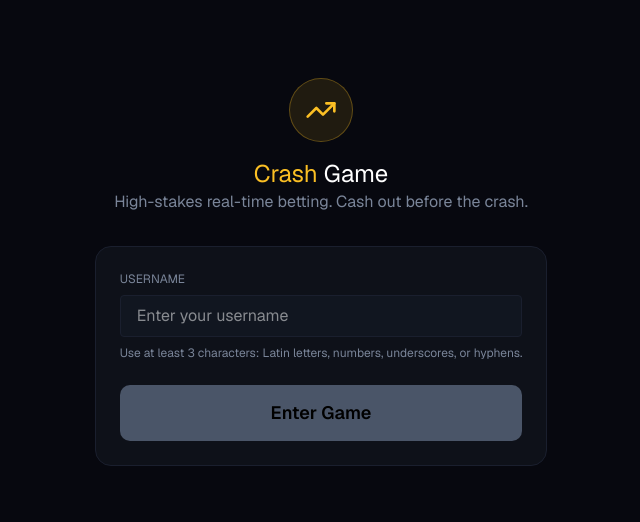
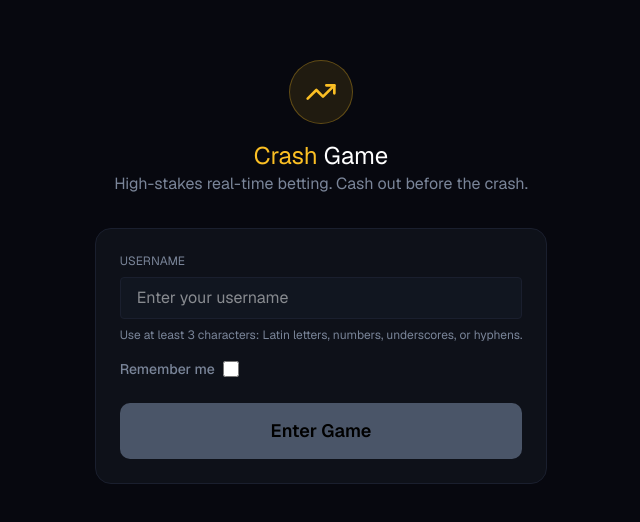
Before and after one commit to Andrii-Yanchuk/Crash-game, a Next.js app: page / in a window 1280 px wide. Shown: the part 128-650 px from the top of the page, without its empty margins (319-959 px from the left). Built offline with nearby package versions, Linux system fonts and the light colour scheme; no server answers.

Commit message:
feat: added remember me functionality to login process

```diff
--- a/src/components/Login.tsx
+++ b/src/components/Login.tsx
@@ -4,7 +4,7 @@ import { LoginForm } from "./login/LoginForm";
 import { LoginHeader } from "./login/LoginHeader";
 
 type LoginProps = {
-  onLogin: (username: string) => void;
+  onLogin: (username: string, rememberMe: boolean) => void;
 };
 
 export function Login({ onLogin }: LoginProps) {
--- a/src/components/login/LoginForm.tsx
+++ b/src/components/login/LoginForm.tsx
@@ -4,13 +4,15 @@ import { useLoginForm } from "@/hooks/useLoginForm";
 import { USERNAME_REQUIREMENTS } from "@/lib/username";
 
 type LoginFormProps = {
-  onLogin: (username: string) => void;
+  onLogin: (username: string, rememberMe: boolean) => void;
 };
 
 export function LoginForm({ onLogin }: LoginFormProps) {
   const {
     handleSubmit,
     isSubmitDisabled,
+    rememberMe,
+    setRememberMe,
     setUsername,
     shouldShowUsernameError,
     username,
@@ -23,7 +25,7 @@ export function LoginForm({ onLogin }: LoginFormProps) {
     >
       <label
         htmlFor="username"
-        className="text-[#7A8599] uppercase text-xs mb-2"
+        className="text-[#7A8599] uppercase text-xs mb-2 w-fit"
       >
         username
       </label>
@@ -38,9 +40,22 @@ export function LoginForm({ onLogin }: LoginFormProps) {
         autoComplete="username"
         className="bg-[#111620] border border-[#1A1F2E] text-white px-4 py-2 mb-2 rounded focus:outline-none focus:ring-2 focus:ring-[#FBBF24] transition"
       />
-      <span id="username-requirements" className="text-[#7A8599] text-xs mb-6">
+      <span id="username-requirements" className="text-[#7A8599] text-xs mb-4">
         {USERNAME_REQUIREMENTS}
       </span>
+
+      <div className="mb-6 flex items-center gap-2 text-sm font-medium text-[#7A8599]">
+        <label htmlFor="remember-me">Remember me</label>
+        <input
+          id="remember-me"
+          type="checkbox"
+          aria-label="Remember me"
+          checked={rememberMe}
+          onChange={(event) => setRememberMe(event.target.checked)}
+          className="size-4 accent-[#FBBF24] cursor-pointer"
+        />
+      </div>
+
       <button
         type="submit"
         disabled={isSubmitDisabled}
--- a/src/hooks/useAuth.ts
+++ b/src/hooks/useAuth.ts
@@ -5,7 +5,9 @@ const USERNAME_STORAGE_KEY = "crash-game-username";
 const USERNAME_CHANGE_EVENT = "crash-game-username-change";
 
 function getStoredUsername() {
-  const username = sessionStorage.getItem(USERNAME_STORAGE_KEY);
+  const username =
+    localStorage.getItem(USERNAME_STORAGE_KEY) ??
+    sessionStorage.getItem(USERNAME_STORAGE_KEY);
 
   if (!username || !isValidUsername(username)) {
     return null;
@@ -33,19 +35,28 @@ export function useAuth() {
     getServerUsername,
   );
 
-  function login(nextUsername: string) {
+  function login(nextUsername: string, rememberMe: boolean) {
     const username = nextUsername.trim();
 
     if (!isValidUsername(username)) {
       return;
     }
 
-    sessionStorage.setItem(USERNAME_STORAGE_KEY, username);
+    sessionStorage.removeItem(USERNAME_STORAGE_KEY);
+    localStorage.removeItem(USERNAME_STORAGE_KEY);
+
+    if (rememberMe) {
+      localStorage.setItem(USERNAME_STORAGE_KEY, username);
+    } else {
+      sessionStorage.setItem(USERNAME_STORAGE_KEY, username);
+    }
+
     window.dispatchEvent(new Event(USERNAME_CHANGE_EVENT));
   }
 
   function logout() {
     sessionStorage.removeItem(USERNAME_STORAGE_KEY);
+    localStorage.removeItem(USERNAME_STORAGE_KEY);
     window.dispatchEvent(new Event(USERNAME_CHANGE_EVENT));
   }
 
--- a/src/hooks/useLoginForm.ts
+++ b/src/hooks/useLoginForm.ts
@@ -3,11 +3,12 @@ import type { FormEvent } from "react";
 import { useState } from "react";
 
 type UseLoginFormInput = {
-  onLogin: (username: string) => void;
+  onLogin: (username: string, rememberMe: boolean) => void;
 };
 
 export function useLoginForm({ onLogin }: UseLoginFormInput) {
   const [username, setUsername] = useState("");
+  const [rememberMe, setRememberMe] = useState(false);
   const trimmedUsername = username.trim();
   const hasUsernameInput = trimmedUsername.length > 0;
   const isUsernameValid = isValidUsername(trimmedUsername);
@@ -20,12 +21,14 @@ export function useLoginForm({ onLogin }: UseLoginFormInput) {
       return;
     }
 
-    onLogin(trimmedUsername);
+    onLogin(trimmedUsername, rememberMe);
   }
 
   return {
     handleSubmit,
     isSubmitDisabled: !isUsernameValid,
+    rememberMe,
+    setRememberMe,
     setUsername,
     shouldShowUsernameError,
     username,
```
